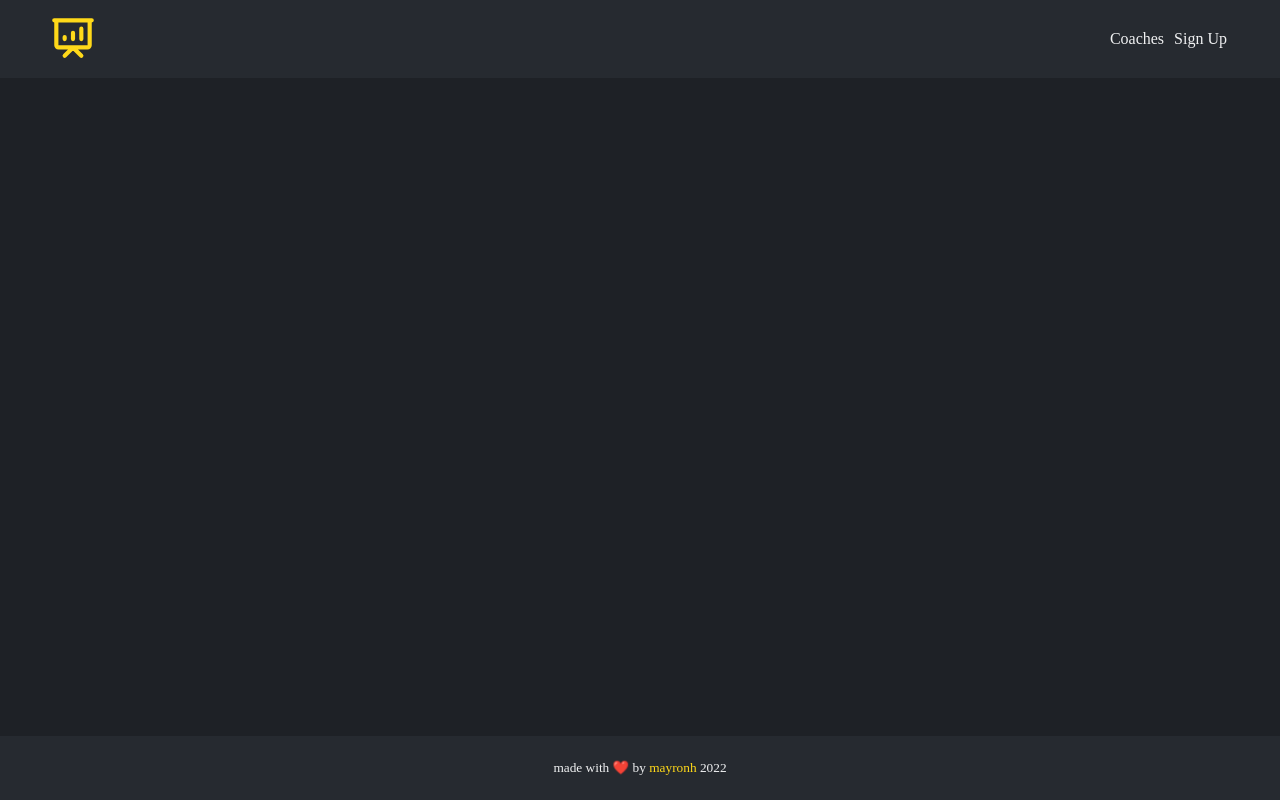
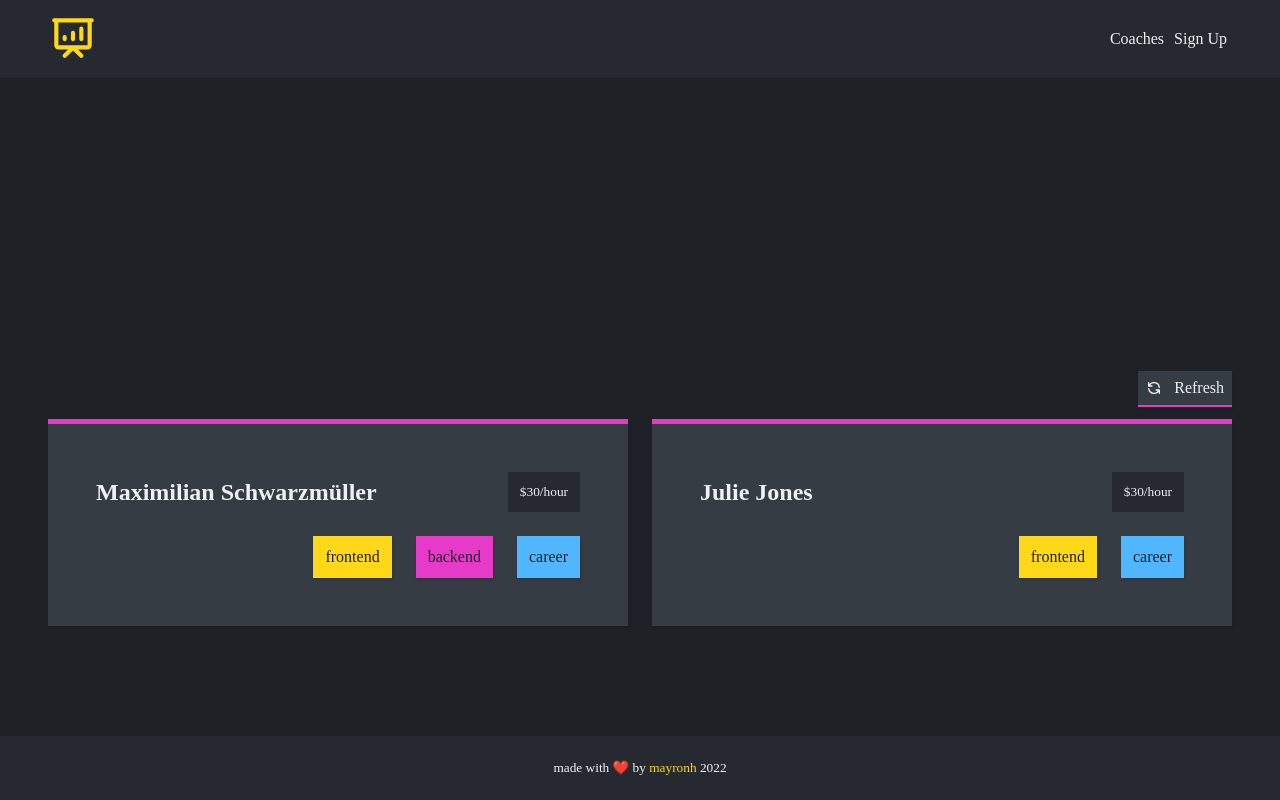
Before and after one commit to mayronH/vue-course-last-project-coaches, a Vue app: page /coaches in a window 1280 px wide. Built offline with nearby package versions, Linux system fonts and the light colour scheme; a small style sheet from the web is missing.

Commit message:
Coaches View, coach types, coach store and coach item

```diff
--- /dev/null
+++ b/src/components/CoachItem.vue
@@ -0,0 +1,114 @@
+<script setup lang="ts">
+import { computed, PropType } from 'vue'
+import { Coach } from '../types'
+
+const props = defineProps({
+  coach: {
+    type: Object as PropType<Coach>,
+    required: true,
+  },
+})
+
+const fullName = computed(() => {
+  return `${props.coach.firstName} ${props.coach.lastName}`
+})
+</script>
+
+<template>
+  <router-link
+    class="link"
+    :to="{ name: 'Coach', params: { id: props.coach.id } }"
+  >
+    <div class="coach">
+      <header>
+        <h2>{{ fullName }}</h2>
+        <small class="hour">${{ props.coach.hourlyRate }}/hour</small>
+      </header>
+      <footer>
+        <div class="badges">
+          <span v-for="area in props.coach.areas" :key="area" :class="area">{{
+            area
+          }}</span>
+        </div>
+      </footer>
+    </div>
+  </router-link>
+</template>
+
+<style scoped>
+.link {
+  text-decoration: none;
+
+  color: inherit;
+
+  width: 100%;
+}
+.coach {
+  display: flex;
+  flex-direction: column;
+  justify-content: space-between;
+  gap: var(--small-size-fluid);
+
+  height: 100%;
+
+  background-color: var(--bg-lighter);
+  border-top: 5px solid var(--accent2);
+
+  padding: var(--medium-size-fluid);
+
+  box-shadow: var(--box-shadow);
+}
+
+header {
+  display: flex;
+  justify-content: space-between;
+  align-items: center;
+}
+
+.hour {
+  background-color: var(--bg-medium);
+
+  padding: var(--extra-small-size-fluid);
+}
+
+footer {
+  display: flex;
+  justify-content: center;
+}
+
+.badges {
+  display: flex;
+  justify-content: space-evenly;
+  gap: var(--small-size-fluid);
+}
+.badges span {
+  padding: var(--extra-small-size-fluid);
+
+  box-shadow: var(--box-shadow);
+
+  font-weight: 500;
+
+  background-color: var(--bg-medium);
+}
+.badges span.frontend {
+  background-color: var(--accent);
+
+  color: var(--bg-dark);
+}
+.badges span.backend {
+  background-color: var(--accent2);
+
+  color: var(--bg-dark);
+}
+.badges span.career {
+  background-color: var(--accent3);
+
+  color: var(--bg-dark);
+}
+
+@media screen and (min-width: 768px) {
+  footer {
+    justify-content: right;
+  }
+}
+</style>
--- /dev/null
+++ b/src/stores/coach.ts
@@ -0,0 +1,28 @@
+import { defineStore } from 'pinia'
+import { Coach } from '../types'
+
+export const useCoachStore = defineStore('coach', {
+  state: () => ({
+    coaches: [
+      {
+        id: 'c1',
+        firstName: 'Maximilian',
+        lastName: 'Schwarzmüller',
+        areas: ['frontend', 'backend', 'career'],
+        description:
+          "I'm Maximilian and I've worked as a freelance web developer for years. Let me help you become a developer as well!",
+        hourlyRate: 30,
+      },
+      {
+        id: 'c2',
+        firstName: 'Julie',
+        lastName: 'Jones',
+        areas: ['frontend', 'career'],
+        description:
+          'I am Julie and as a senior developer in a big tech company, I can help you get your first job or progress in your current role.',
+        hourlyRate: 30,
+      },
+    ] as Array<Coach>,
+    currentCoach: [] as Array<Coach>,
+  }),
+})
--- /dev/null
+++ b/src/types/index.ts
@@ -0,0 +1,8 @@
+export type Coach = {
+  id: string
+  firstName: string
+  lastName: string
+  areas: Array<string>
+  description: string
+  hourlyRate: number
+}
--- a/src/views/CoachesView.vue
+++ b/src/views/CoachesView.vue
@@ -1,7 +1,151 @@
-<script setup lang="ts"></script>
+<script setup lang="ts">
+import { useCoachStore } from '../stores/coach'
+import CoachItem from '../components/CoachItem.vue'
+import { computed } from 'vue'
+
+const coachStore = useCoachStore()
+
+const filteredCoaches = computed(() => {
+  return coachStore.coaches
+})
+
+const isEmpty = computed(() => {
+  return filteredCoaches.value.length > 0
+})
+</script>
 
 <template>
-  <main class="content"></main>
+  <main class="content">
+    <section class="filter"></section>
+    <div class="coaches">
+      <div class="controls">
+        <button>
+          <svg
+            xmlns="http://www.w3.org/2000/svg"
+            class="h-6 w-6"
+            fill="none"
+            viewBox="0 0 24 24"
+            stroke="currentColor"
+            stroke-width="2"
+          >
+            <path
+              stroke-linecap="round"
+              stroke-linejoin="round"
+              d="M4 4v5h.582m15.356 2A8.001 8.001 0 004.582 9m0 0H9m11 11v-5h-.581m0 0a8.003 8.003 0 01-15.357-2m15.357 2H15"
+            />
+          </svg>
+          Refresh
+        </button>
+      </div>
+      <section v-if="isEmpty" class="list">
+        <CoachItem
+          v-for="coach in filteredCoaches"
+          :key="coach.id"
+          :coach="coach"
+        ></CoachItem>
+      </section>
+      <section v-else class="empty">
+        <svg
+          width="100px"
+          height="100px"
+          viewBox="0 0 24 24"
+          fill="none"
+          xmlns="http://www.w3.org/2000/svg"
+        >
+          <path
+            d="M17.1213 21.364L19.2426 19.2427M21.364 17.1214L19.2426 19.2427M19.2426 19.2427L17.1213 17.1214M19.2426 19.2427L21.364 21.364"
+            stroke="currentColor"
+            stroke-width="1.5"
+            stroke-linecap="round"
+            stroke-linejoin="round"
+          />
+          <path
+            d="M4 6V12C4 12 4 15 11 15C18 15 18 12 18 12V6"
+            stroke="currentColor"
+            stroke-width="1.5"
+            stroke-linecap="round"
+            stroke-linejoin="round"
+          />
+          <path
+            d="M11 3C18 3 18 6 18 6C18 6 18 9 11 9C4 9 4 6 4 6C4 6 4 3 11 3Z"
+            stroke="currentColor"
+            stroke-width="1.5"
+            stroke-linecap="round"
+            stroke-linejoin="round"
+          />
+          <path
+            d="M11 21C4 21 4 18 4 18V12"
+            stroke="currentColor"
+            stroke-width="1.5"
+            stroke-linecap="round"
+            stroke-linejoin="round"
+          />
+        </svg>
+        <h3>No Coaches Find</h3>
+      </section>
+    </div>
+  </main>
 </template>
 
-<style scoped></style>
+<style scoped>
+/* main.content {
+  grid-template-rows: 1fr 5fr;
+} */
+
+.coaches {
+  width: 100%;
+}
+
+.list {
+  display: flex;
+  flex-direction: column;
+  align-items: center;
+  gap: var(--medium-size-fluid);
+}
+
+.controls {
+  display: flex;
+  justify-content: center;
+  align-items: center;
+
+  width: 100%;
+
+  padding-block: var(--extra-small-size-fluid);
+}
+.controls button {
+  display: flex;
+  align-items: center;
+  gap: var(--extra-small-size-fluid);
+
+  padding: 0.5rem;
+
+  background-color: var(--bg-lighter);
+
+  border: none;
+  border-bottom: 2px solid var(--accent2);
+
+  box-shadow: var(--box-shadow);
+
+  color: var(--white);
+  font-size: 1rem;
+}
+.controls svg {
+  width: 1rem;
+  height: 1rem;
+}
+
+.empty {
+  text-align: center;
+}
+@media screen and (min-width: 768px) {
+  .list {
+    display: grid;
+    grid-template-columns: repeat(2, minmax(0, 1fr));
+    gap: var(--small-size-fluid);
+    align-items: stretch;
+  }
+  .controls {
+    justify-content: right;
+  }
+}
+</style>
```
